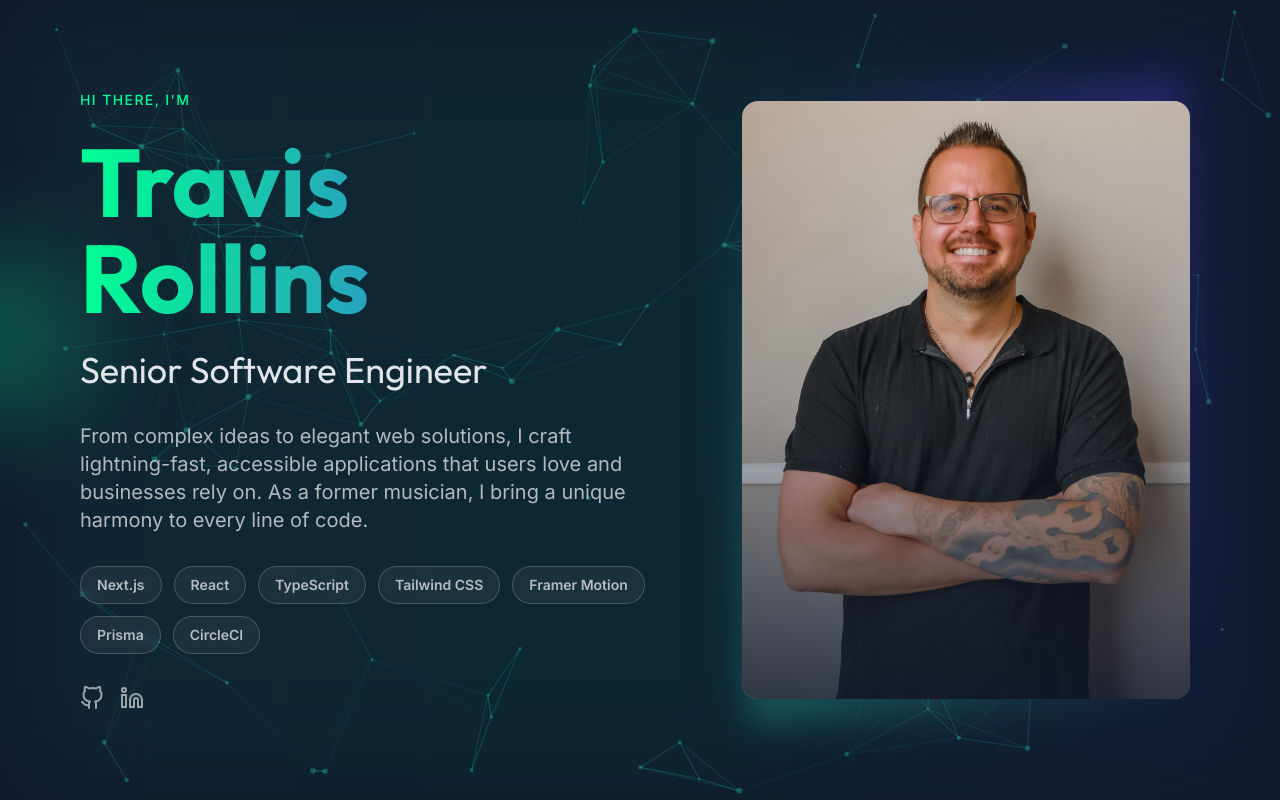
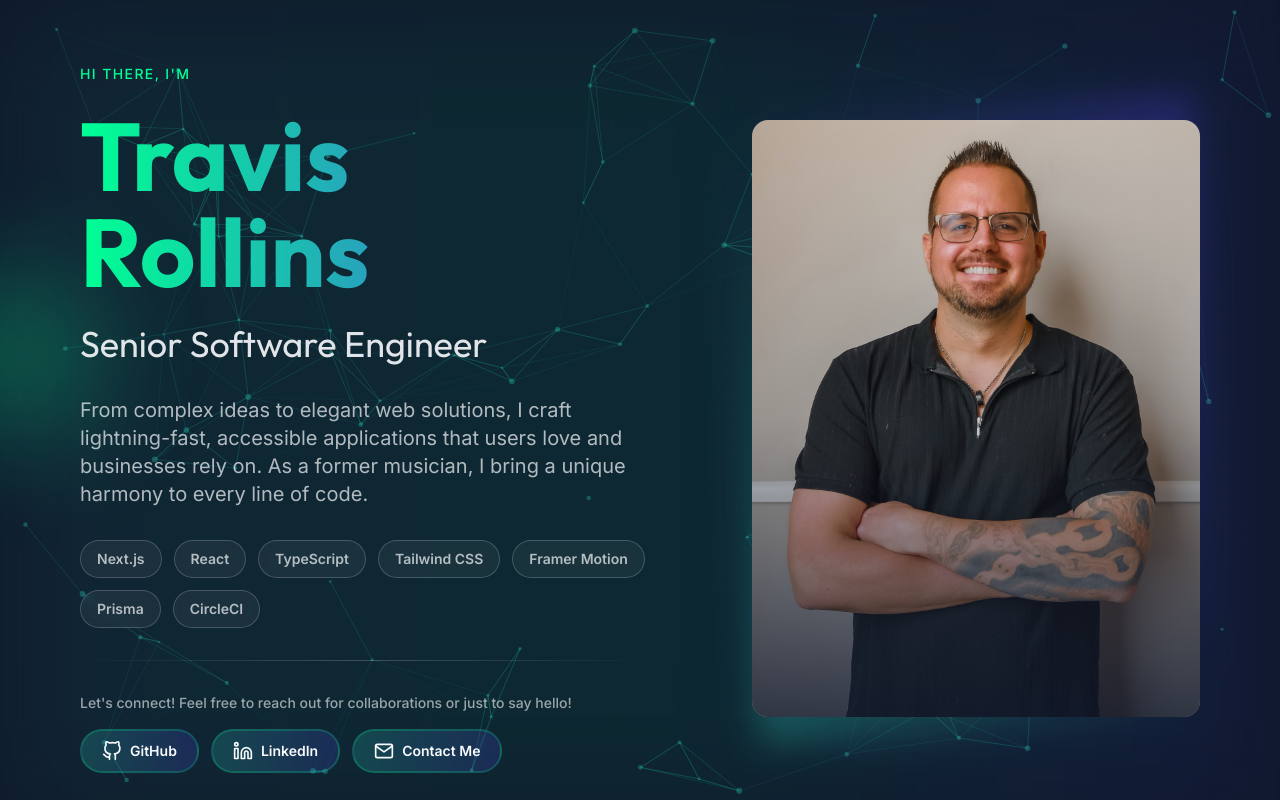
Before and after one commit to Kalikoze/personal-portfolio, a Next.js app: page / in a window 1280 px wide. Shown: the top 800 px of the page. Built offline with nearby package versions, Linux system fonts and the light colour scheme.

Commit message:
Refactor: Update contact links to be more like buttons and include an email button.  Fix bug with gradient effect in hero component

```diff
--- a/app/components/layout/Section.tsx
+++ b/app/components/layout/Section.tsx
@@ -23,7 +23,7 @@ export default function Section({
 }: SectionProps) {
   return (
     <section
-      className={`relative min-h-screen flex items-center ${className} py-16`}
+      className={`relative min-h-screen flex items-center ${className} py-16 px-4`}
       aria-labelledby={id}
       data-cy={dataCy}
     >
--- a/app/components/sections/Hero/Hero.tsx
+++ b/app/components/sections/Hero/Hero.tsx
@@ -21,10 +21,28 @@ export default function Hero() {
       id="hero-heading"
       hideHeader
       backgroundElement={backgroundElement}
-      className="min-h-[90vh] flex items-center"
+      className="min-h-[90vh] flex items-center overflow-visible"
     >
-      <div className="grid lg:grid-cols-[1.1fr,0.9fr] gap-12 lg:gap-20 items-center">
-        <article className="space-y-8">
+      <div className="grid lg:grid-cols-[1.1fr,0.9fr] gap-12 lg:gap-20 items-center grid-cols-1">
+        <motion.figure
+          className="relative aspect-[3/4] w-full max-w-md mx-auto lg:ml-auto lg:mr-0 lg:order-2"
+          initial={{ opacity: 0, scale: 0.9 }}
+          animate={{ opacity: 1, scale: 1 }}
+          transition={{ duration: 0.5, delay: 0.3 }}
+        >
+          <div className="absolute inset-0 bg-gradient-to-tr from-primary/30 via-transparent to-secondary/30 rounded-2xl -rotate-3 scale-105 blur-lg" />
+          <Image
+            src={TravisPhoto}
+            alt="Travis Rollins"
+            fill
+            sizes="(max-width: 768px) 100vw, 500px"
+            priority
+            className="object-cover rounded-2xl"
+          />
+          <div className="absolute inset-0 bg-gradient-to-t from-dark/80 via-dark/20 to-transparent rounded-2xl" />
+        </motion.figure>
+
+        <article className="space-y-8 lg:order-1">
           <header className="space-y-6">
             <motion.p
               data-cy="greeting"
@@ -74,7 +92,7 @@ export default function Hero() {
 
           <ul
             data-cy="tech-stack"
-            className="flex flex-wrap gap-3 mt-8"
+            className="flex flex-wrap gap-3"
             aria-label="Technical skills"
           >
             {['Next.js', 'React', 'TypeScript', 'Tailwind CSS', 'Framer Motion', 'Prisma', 'CircleCI'].map((tech, index) => (
@@ -93,12 +111,19 @@ export default function Hero() {
             ))}
           </ul>
 
+          <div className="h-px w-full bg-gradient-to-r from-transparent via-light/20 to-transparent my-8" />
+
+          <div className="space-y-4">
+            <p className="text-light/60 text-sm font-medium">
+              Let&apos;s connect! Feel free to reach out for collaborations or just to say hello!
+            </p>
+
             <motion.nav
-            className="flex gap-4 mt-6"
+              className="flex flex-col sm:flex-row gap-3 w-full"
               initial={{ opacity: 0 }}
               animate={{ opacity: 1 }}
               transition={{ duration: 0.5, delay: 1 }}
-            aria-label="Social links"
+              aria-label="Contact links"
             >
               {socialLinks.map(({ name, url, icon: Icon }) => (
                 <a
@@ -106,32 +131,16 @@ export default function Hero() {
                   href={url}
                   target="_blank"
                   rel="noopener noreferrer"
-                className="text-light/60 hover:text-accent transition-colors duration-300"
-                aria-label={`${name} Profile`}
+                  className="flex items-center justify-center gap-2 px-5 py-2.5 text-light bg-gradient-to-r from-primary/20 to-secondary/20 hover:from-accent/30 hover:to-primary/30 rounded-full transition-all duration-300 border-2 border-accent/20 hover:border-accent/50 hover:shadow-[0_0_25px_rgba(0,255,148,0.25)] hover:text-accent w-full sm:w-auto"
+                  aria-label={`${name === 'Contact Me' ? 'Send email' : `${name} Profile`}`}
                 >
-                <Icon className="w-6 h-6" />
+                  <Icon className="w-5 h-5" />
+                  <span className="text-sm font-semibold">{name}</span>
                 </a>
               ))}
             </motion.nav>
+          </div>
         </article>
-
-        <motion.figure
-          className="relative aspect-[3/4] w-full max-w-md mx-auto lg:ml-auto"
-          initial={{ opacity: 0, scale: 0.9 }}
-          animate={{ opacity: 1, scale: 1 }}
-          transition={{ duration: 0.5, delay: 0.3 }}
-        >
-          <div className="absolute inset-0 bg-gradient-to-tr from-primary/30 via-transparent to-secondary/30 rounded-2xl -rotate-3 scale-105 blur-lg" />
-          <Image
-            src={TravisPhoto}
-            alt="Travis Rollins"
-            fill
-            sizes="(max-width: 768px) 100vw, 500px"
-            priority
-            className="object-cover rounded-2xl"
-          />
-          <div className="absolute inset-0 bg-gradient-to-t from-dark/80 via-dark/20 to-transparent rounded-2xl" />
-        </motion.figure>
       </div>
     </Section>
   )
--- a/app/data/social.ts
+++ b/app/data/social.ts
@@ -1,4 +1,4 @@
-import { FiGithub, FiLinkedin } from 'react-icons/fi'
+import { FiGithub, FiLinkedin, FiMail } from 'react-icons/fi'
 
 export const socialLinks = [
   {
@@ -11,4 +11,9 @@ export const socialLinks = [
     url: 'https://www.linkedin.com/in/travisrollins/',
     icon: FiLinkedin,
   },
+  {
+    name: 'Contact Me',
+    url: 'mailto:kalikoze@gmail.com',
+    icon: FiMail,
+  },
 ] as const
```
Also changed, not shown: 1 other file (tests, documents, lock files or other folders). Lines whose indentation alone changed are shown as unchanged.
